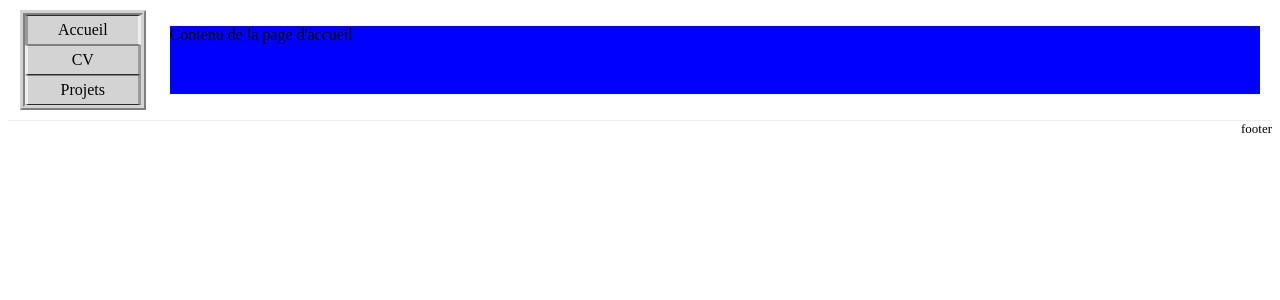
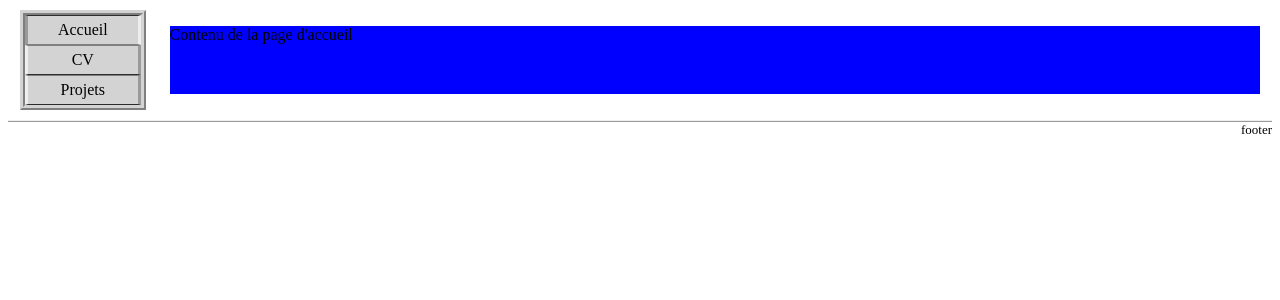
Before and after one commit to Alin236/IDAW, a PHP site: page / in a window 1280 px wide. Shown: the part 85-385 px from the top of the page. Run offline with PHP 8.4, Linux system fonts and the light colour scheme.

Commit message:
Léger changement de la bordure du footer

```diff
--- a/tp1/tp1.css
+++ b/tp1/tp1.css
@@ -48,7 +48,7 @@ header{
 footer{
     font-size: small;
     text-align: end;
-    border-top-width: thin;
+    border-top-width: 2px;
     border-top-style: ridge;
     margin-top: 10px;
 }
```
